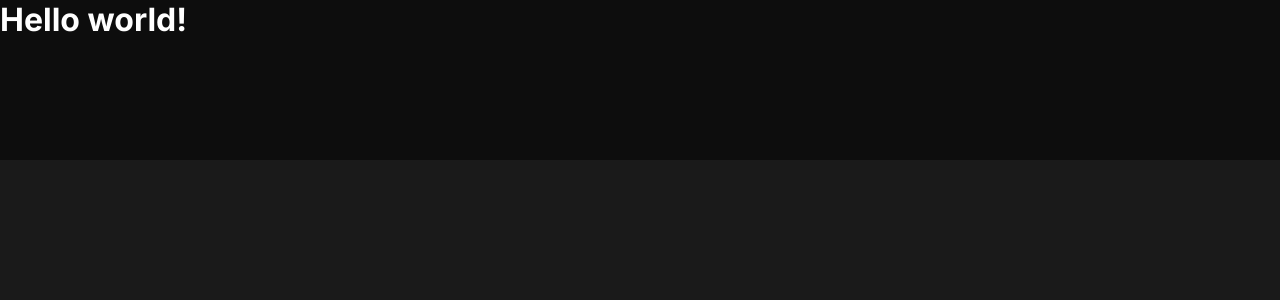
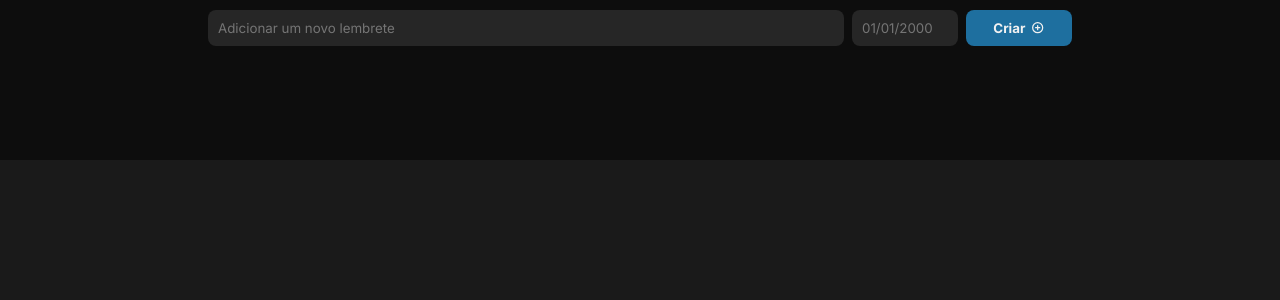
Before and after one commit to amandalventura/AplicacaoLembretes, a React (Vite) app: page / in a window 1280 px wide. Shown: the top 300 px of the page. Built offline with nearby package versions, Linux system fonts and the light colour scheme.

Commit message:
Create Component CreateTask

```diff
--- a/package.json
+++ b/package.json
@@ -10,6 +10,7 @@
     "preview": "vite preview"
   },
   "dependencies": {
+    "@phosphor-icons/react": "^2.0.9",
     "react": "^18.2.0",
     "react-dom": "^18.2.0",
     "styled-components": "^5.3.10"
--- a/src/App.jsx
+++ b/src/App.jsx
@@ -1,15 +1,14 @@
 import GlobalStyles from './styles/global';
-
 import { ThemeProvider } from 'styled-components';
-
 import theme from './styles/theme';
+import { Home } from './pages/Home';
 
 function App() {
 
   return (
     <ThemeProvider theme={theme}>
     <GlobalStyles/>
-      <h1>Hello world!</h1>
+      <Home/>
     </ThemeProvider>
   )
 }
--- /dev/null
+++ b/src/components/CreateTasks/index.jsx
@@ -0,0 +1,18 @@
+import { PlusCircle } from '@phosphor-icons/react'
+import {  TaskContainer } from './styles'
+
+export function CreateTasks() {
+    return (
+        <TaskContainer>
+       <label>
+            <input name='Lembrete' placeholder="Adicionar um novo lembrete" type="text"/>
+       </label>
+
+       <label>
+            <input name='Data' title='Insira a data' placeholder="01/01/2000" type="text"/>
+       </label>
+
+       <button>Criar <PlusCircle weight='bold'/></button>
+        </TaskContainer>
+    )
+}
--- /dev/null
+++ b/src/components/CreateTasks/styles.js
@@ -0,0 +1,40 @@
+import styled from "styled-components";
+
+export const TaskContainer = styled.section`
+   display: grid;
+   grid-template-columns: 3fr .5fr .5fr;
+   gap: 8px;
+   align-items: center;
+
+   input {
+    padding: 10px;
+
+    width: 100%;
+
+    border-radius: 8px;
+    border: none;
+
+    background-color: ${({ theme }) => theme.COLORS.gray500};
+    color: ${({ theme }) => theme.COLORS.gray100};
+   }
+
+   button {
+    display: flex;
+    align-items: center;
+    justify-content: center;
+    gap: 6px;
+
+    padding: 10px;
+
+    border-radius: 8px;
+    border: none;
+
+    background-color: ${({ theme }) => theme.COLORS.blueDark};
+    color: ${({ theme }) => theme.COLORS.gray100};
+    font-weight: 700;
+
+    :hover {
+        background-color: ${({ theme }) => theme.COLORS.blue};
+    }
+   }
+`
--- /dev/null
+++ b/src/pages/Home/index.jsx
@@ -0,0 +1,10 @@
+import { CreateTasks } from "../../components/CreateTasks";
+import { HomeContainer } from "./styles";
+
+export function Home () {
+    return (
+        <HomeContainer>
+        <CreateTasks/>
+        </HomeContainer>
+    )
+}
--- /dev/null
+++ b/src/pages/Home/styles.js
@@ -0,0 +1,11 @@
+import styled from "styled-components";
+
+export const HomeContainer = styled.main `
+   padding: 10px;
+   max-width: 1000px;
+   width: 100%;
+   margin: 0 auto;
+
+   display: flex;
+   justify-content: center;
+`
--- a/src/styles/global.js
+++ b/src/styles/global.js
@@ -5,6 +5,7 @@ export default createGlobalStyle `
         margin: 0;
         padding: 0;
         box-sizing: border-box;
+        font-family: 'Inter', sans-serif;
     }
 
     root {
@@ -12,6 +13,8 @@ export default createGlobalStyle `
     }
 
     body {
+        width: 100%;
+        height: 100vh;
         background-color: #1a1a1a;
         color: white;
 
@@ -34,10 +37,6 @@ export default createGlobalStyle `
         cursor: pointer;
         transition: filter .2s;
       }
-
-    button:hover, a:hover {
-        filter: brightness(.7);
-      }
 }
 
 `
```
Also changed, not shown: 1 other file (tests, documents, lock files or other folders).
